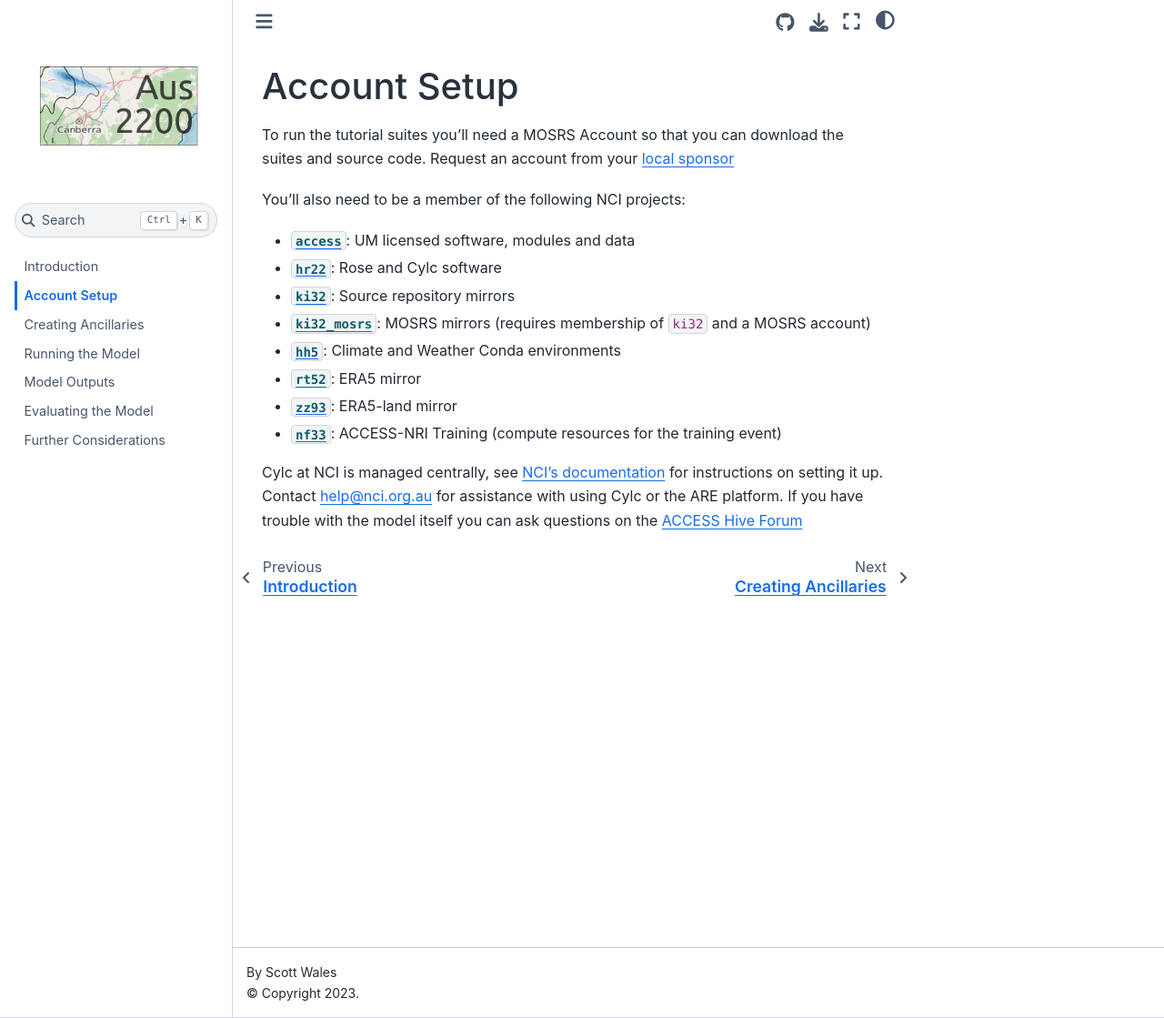
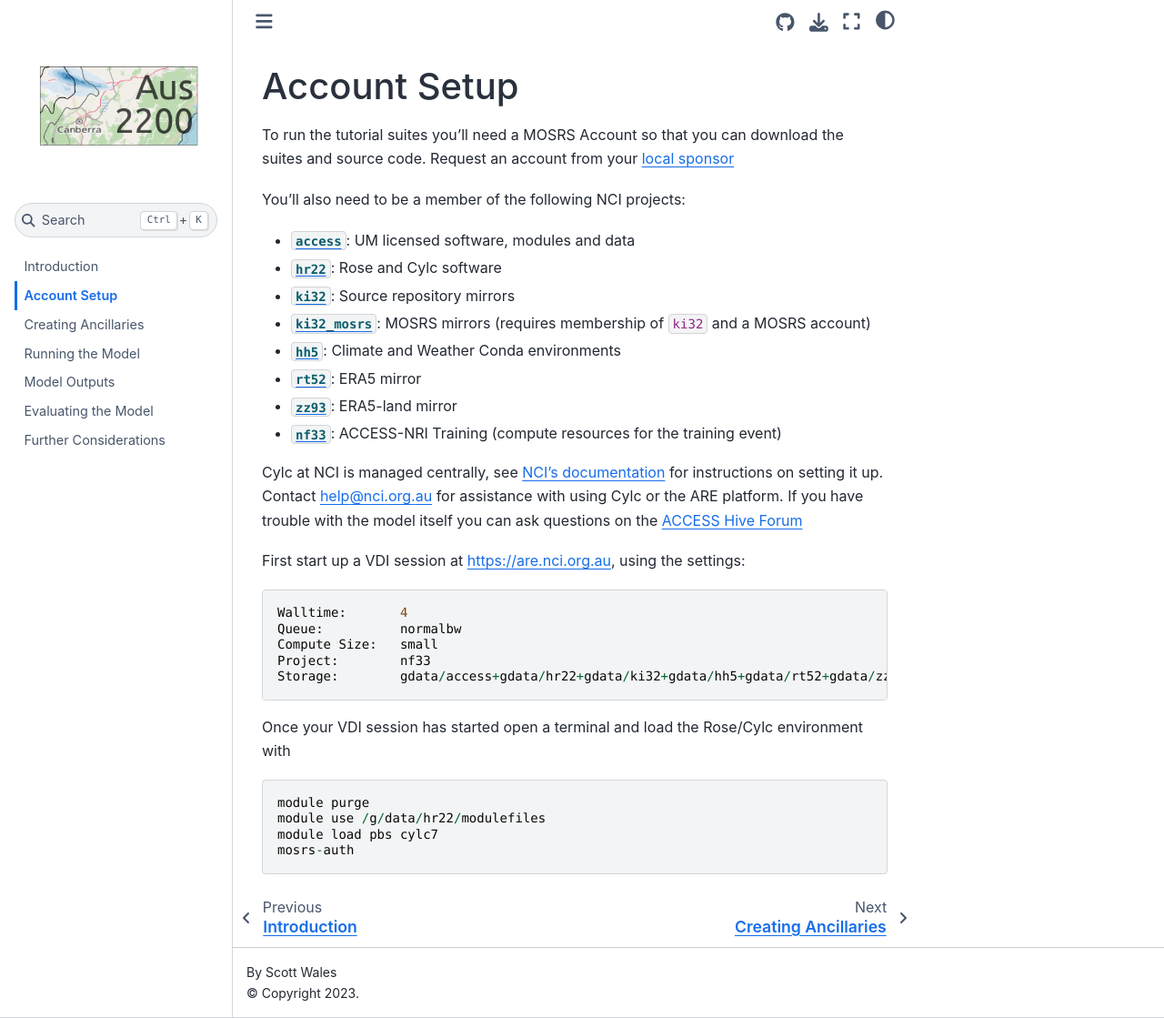
Before and after one commit to ScottWales/aus2200-training, a Jupyter Book: the page built from setup.md, in a window 1280 px wide and 1119 px high. Shown: the whole window at 91% size. Built offline with Jupyter Book 1.0.4 settings and Sphinx 7.4.7 and the Sphinx Book theme 1.1.4, drawn with Linux system fonts in a browser that asks for light colours.

Commit message:
Add are launch settings

````diff
--- a/setup.md
+++ b/setup.md
@@ -14,3 +14,21 @@ You'll also need to be a member of the following NCI projects:
  * [`nf33`](https://my.nci.org.au/mancini/project/nf33): ACCESS-NRI Training (compute resources for the training event)
 
 Cylc at NCI is managed centrally, see [NCI's documentation](https://opus.nci.org.au/display/DAE/UK+Met+Office+Environment+on+NCI) for instructions on setting it up. Contact help@nci.org.au for assistance with using Cylc or the ARE platform. If you have trouble with the model itself you can ask questions on the [ACCESS Hive Forum](https://forum.access-hive.org.au/latest)
+
+First start up a VDI session at https://are.nci.org.au, using the settings:
+
+```
+Walltime:       4
+Queue:          normalbw
+Compute Size:   small
+Project:        nf33
+Storage:        gdata/access+gdata/hr22+gdata/ki32+gdata/hh5+gdata/rt52+gdata/zz93
+```
+
+Once your VDI session has started open a terminal and load the Rose/Cylc environment with
+```
+module purge
+module use /g/data/hr22/modulefiles
+module load pbs cylc7
+mosrs-auth
+```
````
Also changed, not shown: ancillaries.ipynb, evaluating.ipynb, frames.ipynb, introduction.ipynb, outputs.ipynb, running.ipynb.
